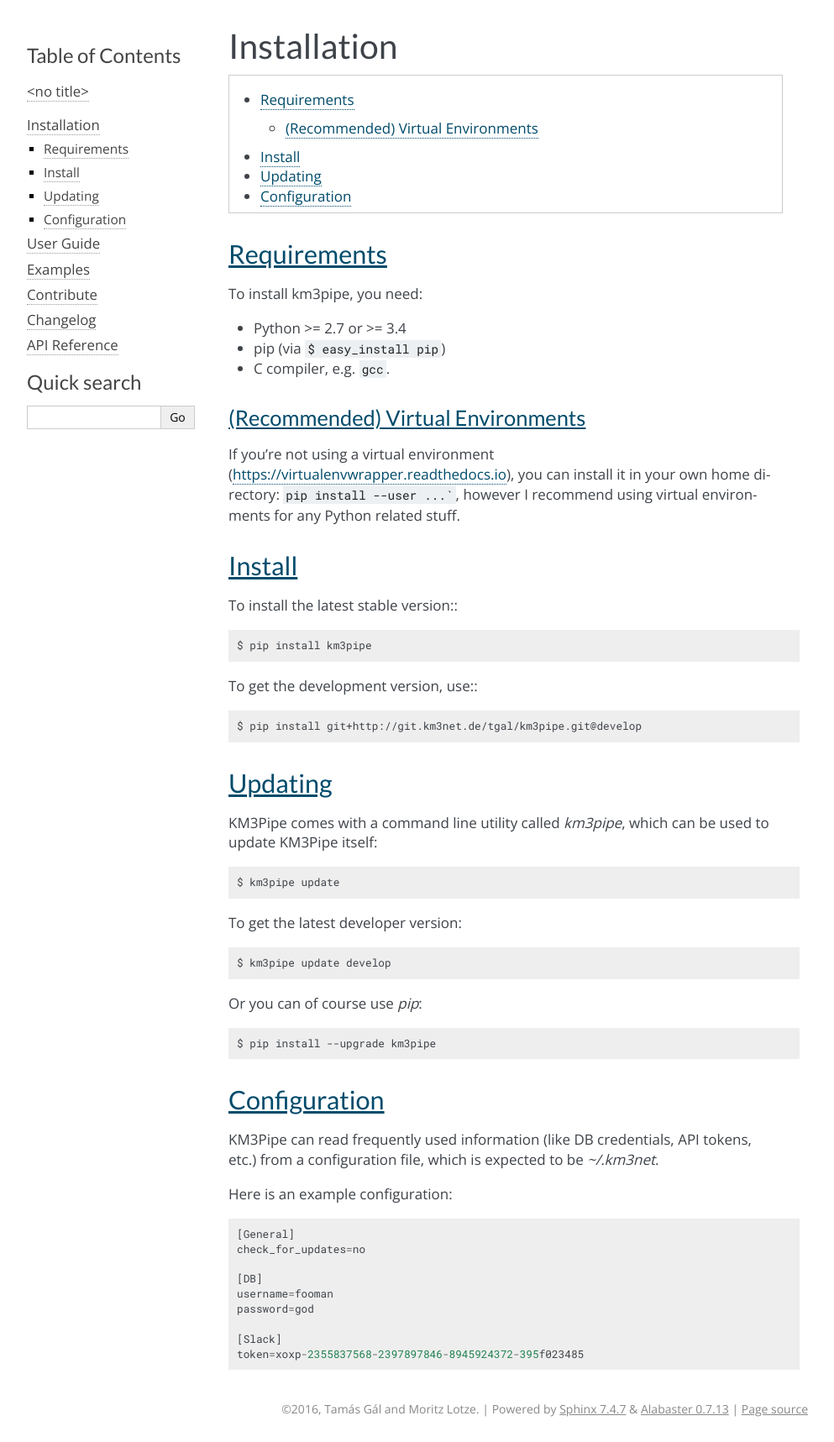
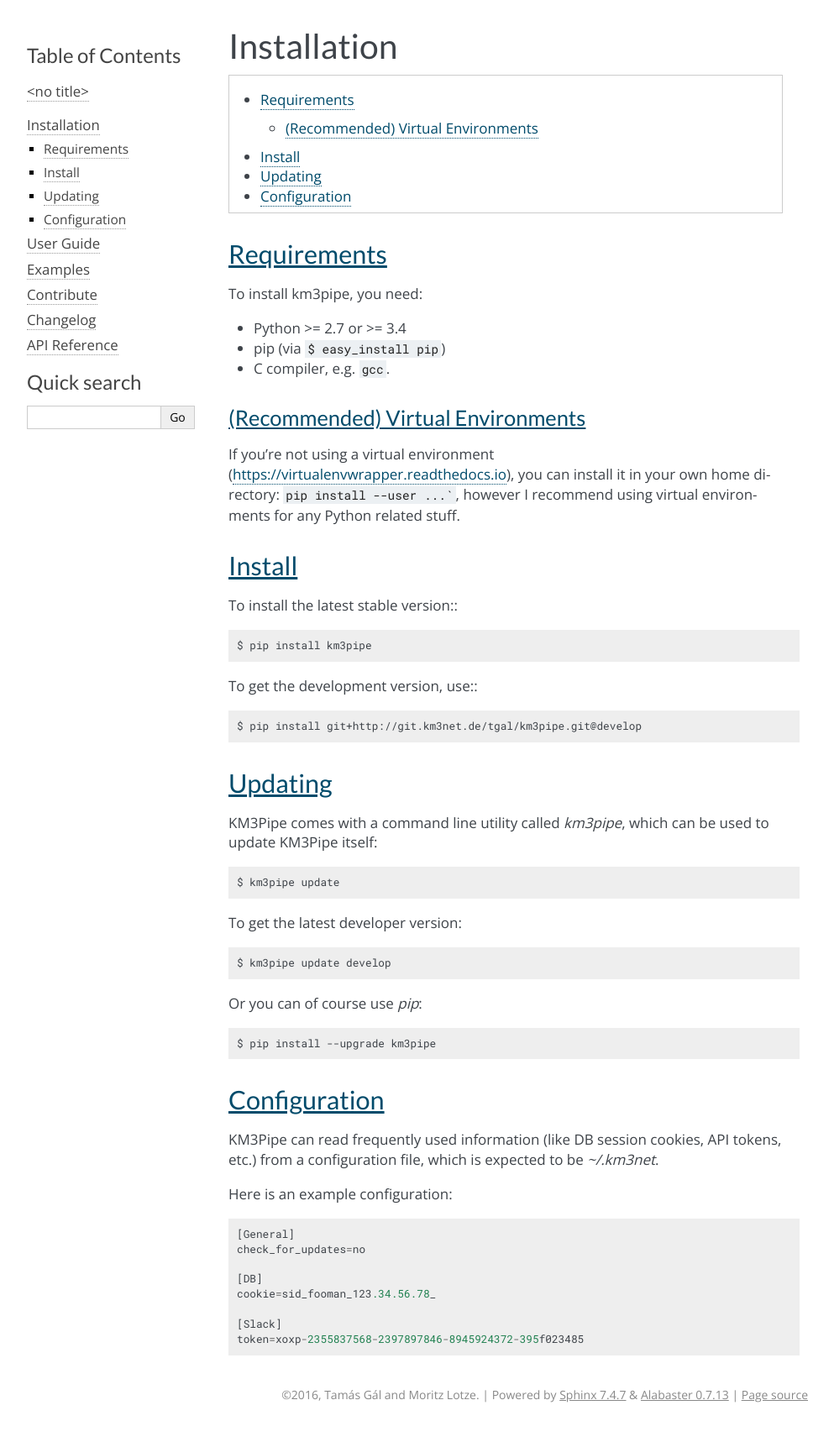
Before and after one commit to tamasgal/km3pipe, a Sphinx documentation site: the page built from docs/install.rst, in a window 1280 px wide. Shown: the whole page at 84% size, without its empty margins (148-1141 px from the left). Built offline with Sphinx 7.4.7, drawn with Linux system fonts in a browser that asks for light colours; formulas are drawn with MathJax 3; pages that are not in the unit, such as notebooks, are missing from menus; the version number could not be read and is left out.

```diff
--- a/docs/install.rst
+++ b/docs/install.rst
@@ -53,8 +53,9 @@ Or you can of course use `pip`::
 Configuration
 -------------
 
-KM3Pipe can read frequently used information (like DB credentials, API tokens,
-etc.) from a configuration file, which is expected to be `~/.km3net`.
+KM3Pipe can read frequently used information (like DB session cookies,
+API tokens, etc.) from a configuration file, which is expected to
+be `~/.km3net`.
 
 Here is an example configuration::
 
@@ -62,8 +63,7 @@ Here is an example configuration::
     check_for_updates=no
 
     [DB]
-    username=fooman
-    password=god
+    cookie=sid_fooman_123.34.56.78_
 
     [Slack]
     token=xoxp-2355837568-2397897846-8945924372-395f023485
```
